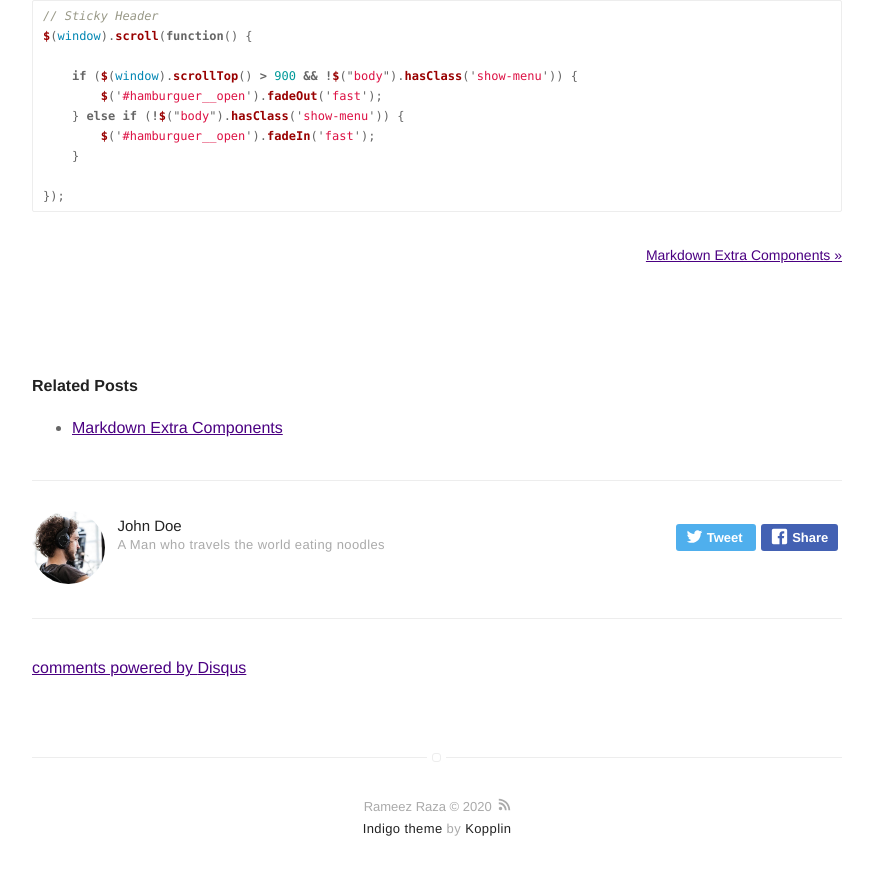
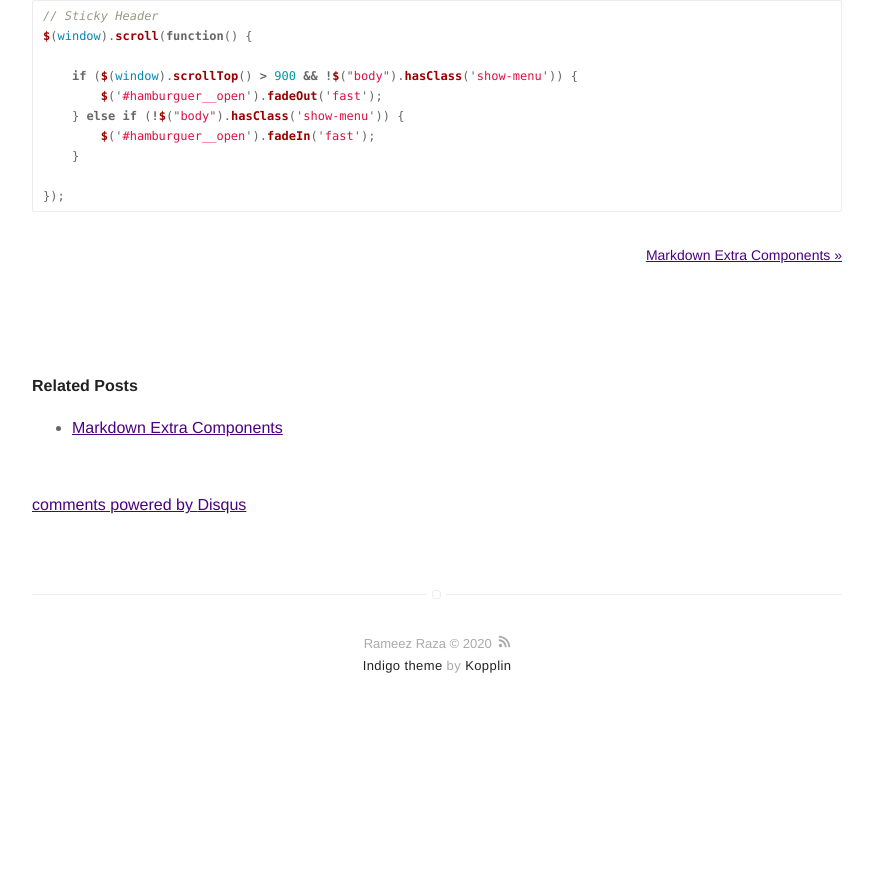
Before and after one commit to rameezrz25/portfolio, a Jekyll site: the page built from _posts/2016-02-24-markdown-common-elements.markdown, in a window 1280 px wide and 900 px high, scrolled down 5380 px. Shown: the top 875 px of the window, without its empty margins (203-1076 px from the left). Built offline with Jekyll 4.4.1, drawn with Linux system fonts in a browser that asks for light colours; comment, search, counter and statistics services are not loaded; after the commit the page ends 6118 px from its top, so only the background shows below that; part of the change alters nothing that is shown.

```diff
--- a/_config.yml
+++ b/_config.yml
@@ -82,7 +82,7 @@ projects: true
 
 # if you don't need "about" or "blog", comment them out below
 about: true
-blog: true
+#blog: true
 
 # do you want to show the "read time" of the posts?
 read-time: true
@@ -97,7 +97,7 @@ related: true
 post-advance-links: [blog]
 
 # show author block at the end of a post ?
-show-author: true
+#show-author: true
 
 # do you want some animations?
 animation: true
```
